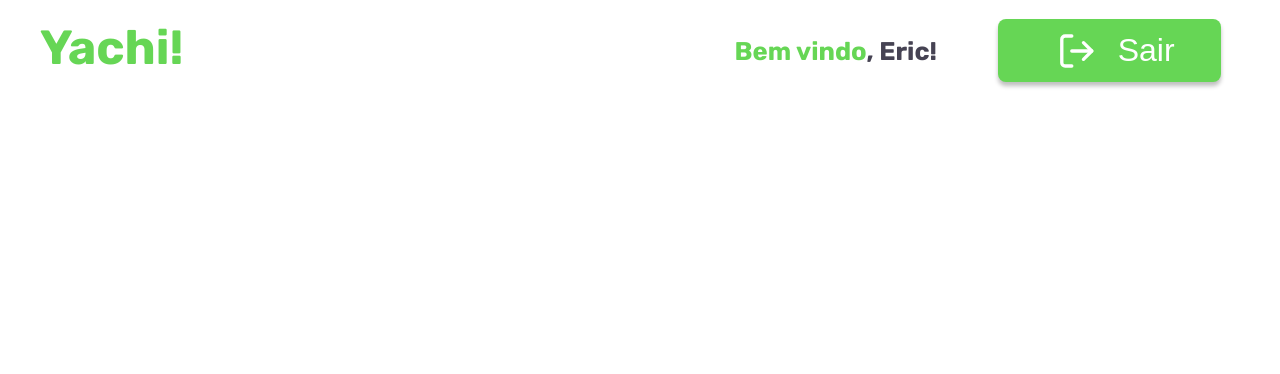
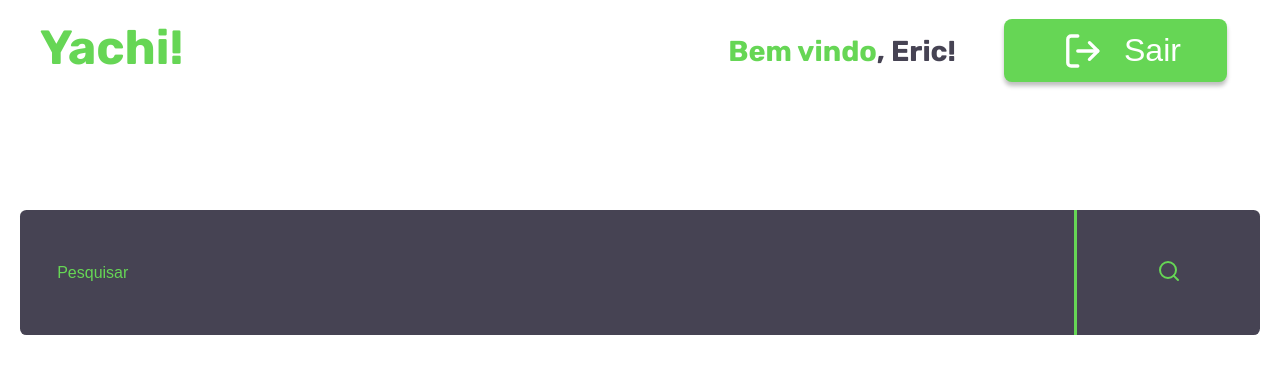
Before and after one commit to eric-araujo/YourAchievements, a React (Create React App) app: page /panel in a window 1280 px wide. Shown: the top 374 px of the page. Built offline with nearby package versions, Linux system fonts and the light colour scheme.

Commit message:
Barra de pesquisa

```diff
--- a/src/Components/HeaderPanel/styles.css
+++ b/src/Components/HeaderPanel/styles.css
@@ -2,6 +2,7 @@
   display: flex;
   justify-content: space-between;
   margin-top: 1.2rem;
+  margin-bottom: 10%;
 }
 
 #logoPanel {
@@ -59,7 +60,7 @@
   }
 
   .textWelcome {
-    font-size: 1.6rem;
+    font-size: 1.8rem;
     font-weight: 700;
     color: var(--color-gray);
   }
--- a/src/Pages/Panel/index.js
+++ b/src/Pages/Panel/index.js
@@ -1,10 +1,21 @@
 import HeaderPanel from "../../Components/HeaderPanel";
 import { Link } from "react-router-dom";
+import { Search } from 'react-feather';
+
+import "./styles.css";
 
 function Panel() {
     return (
         <div>
             <HeaderPanel />
+            <main className="container">
+                <div className="columnPanel">
+                    <div className="divSearch">
+                        <input type="text" className="search" placeholder="Pesquisar"/>
+                        <button type="button" className="iconSearch"><span><Search /></span></button>
+                    </div>
+                </div>
+            </main>
         </div>
     );
 }
--- a/src/Pages/Panel/styles.css
+++ b/src/Pages/Panel/styles.css
@@ -0,0 +1,44 @@
+.columnPanel {
+    display: flex;
+    flex-direction: column;
+    justify-content: center;
+    width: 100%;
+}
+
+.divSearch {
+    display: flex;
+    align-items: center;
+    background-color: var(--color-gray);
+
+    border-radius: .4rem;
+}
+
+.search {
+    width: 85%;
+    padding: 4.3% 3%;
+    font-size: 1rem;
+    font-weight: 500;
+
+    background-color: initial;
+    color: var(--color-green-primary);
+    border: none;
+}
+
+.search::placeholder {
+    color: var(--color-green-primary);
+    opacity: 1;
+}
+
+.iconSearch {
+    width: 15%;
+    height: 100%;
+    background-color: initial;
+    border: none;
+
+    cursor: pointer;
+    border-left: .2rem solid var(--color-green-primary);
+}
+
+.iconSearch > span {
+    color: var(--color-green-primary);
+}
```
